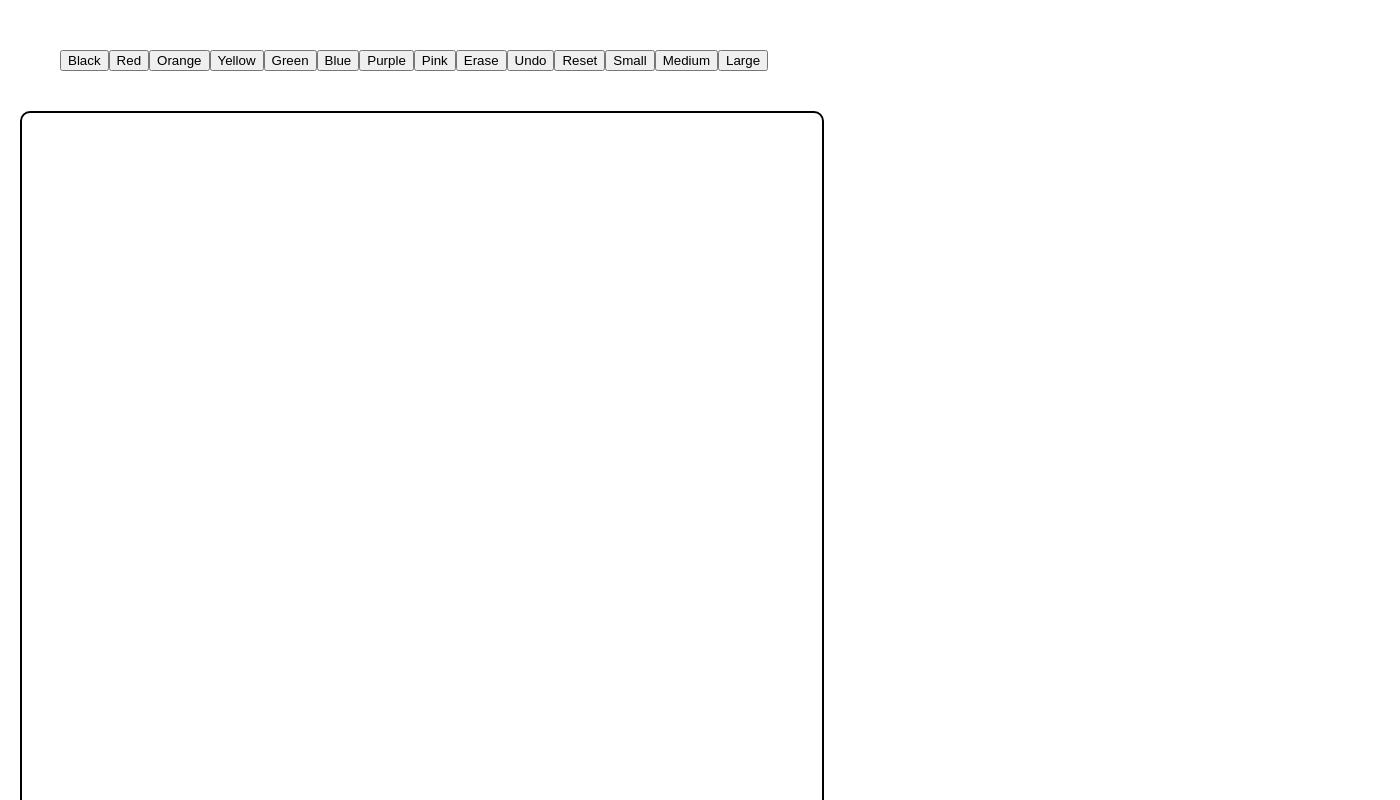
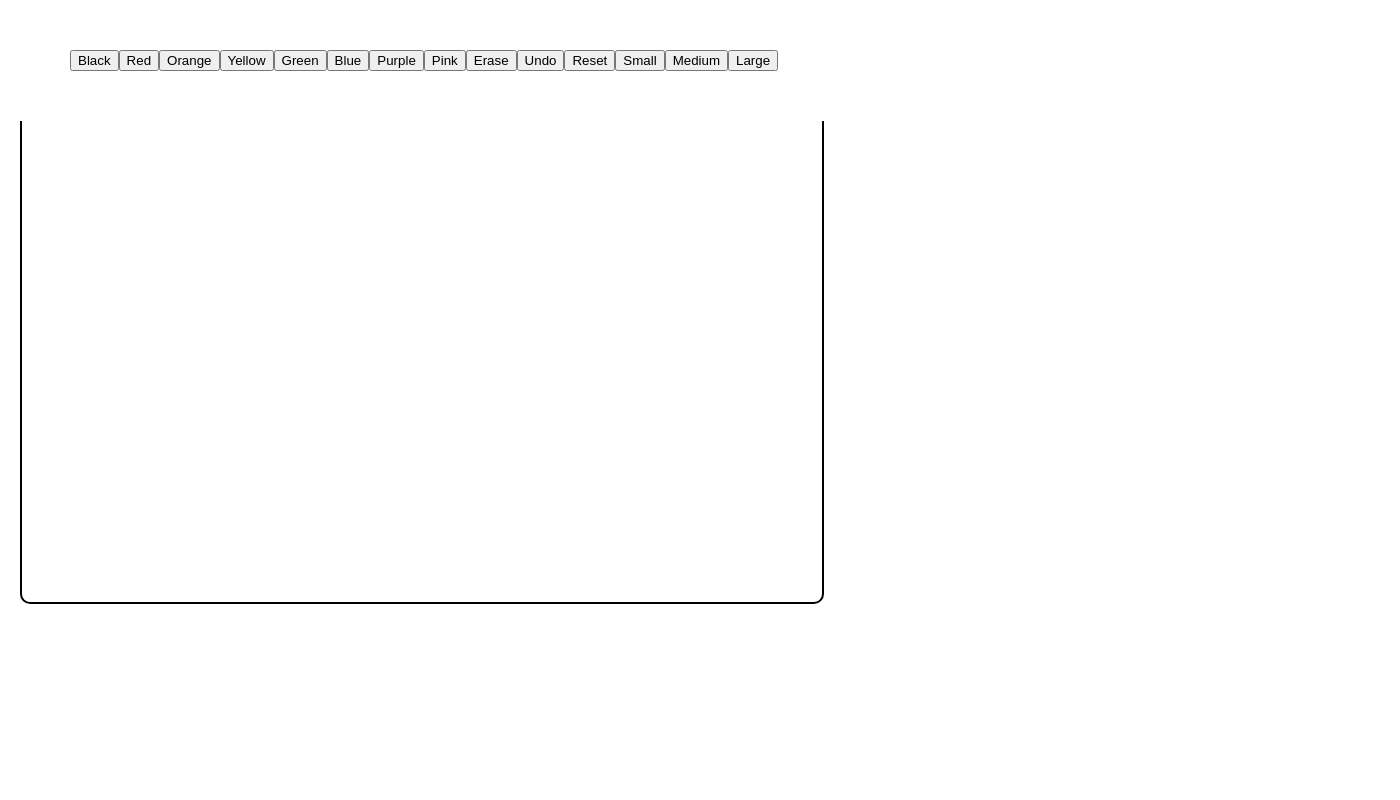
Before and after one commit to elizasohn/exquisite-corpse, a React (Create React App) app: page / in a window 1280 px wide. Shown: the top 800 px of the page, 1400 px wide, since content can reach past the window. Built offline with nearby package versions, Linux system fonts and the light colour scheme.

Commit message:
styling to toolbar and drawarea

```diff
--- a/src/App.css
+++ b/src/App.css
@@ -8,9 +8,11 @@ body {
   height: 800px;
   border: 2px solid black;
   border-radius: 10px;
-  float: left;
   cursor: crosshair;
-  z-index: 1;
+  z-index: -1;
+  position: absolute;
+  top: -200px;
+  bottom: 0;
 }
 .drawArea2 {
   width: 400px;
@@ -33,8 +35,12 @@ body {
   width: 100%;
   height: 100%;
 }
+
 .toolbar {
-  z-index: 2;
-  padding: 30px;
-  margin: 10px;
+  position: absolute;
+  width: 100%;
+  z-index: 1;
+  padding: 50px;
+  background-color: white;
+  top: 0px;
 }
```
